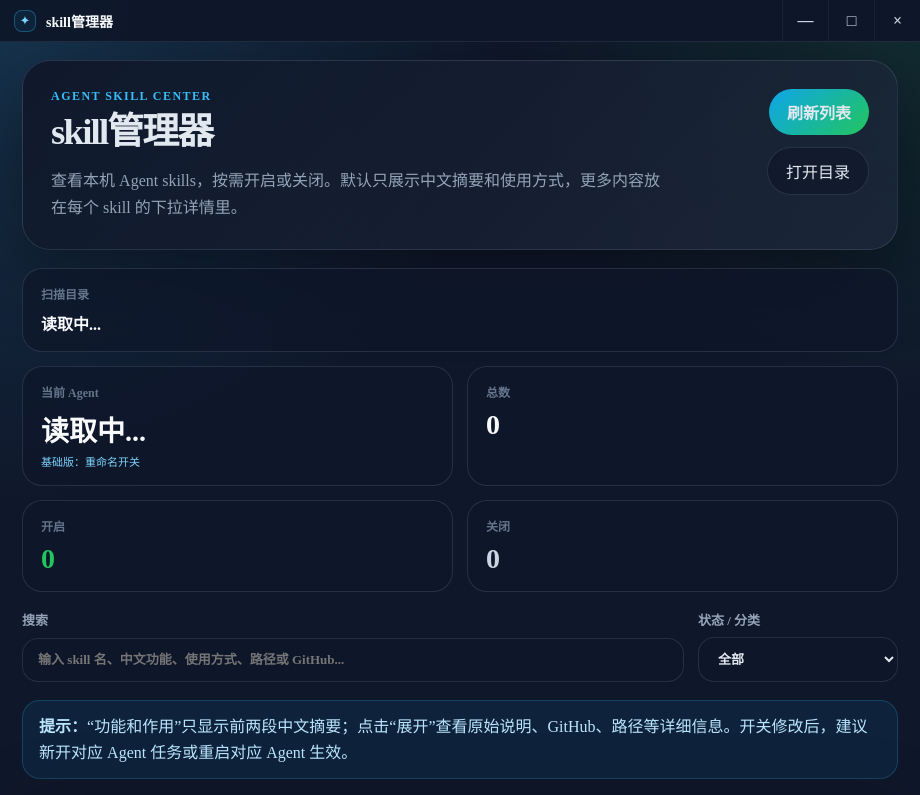
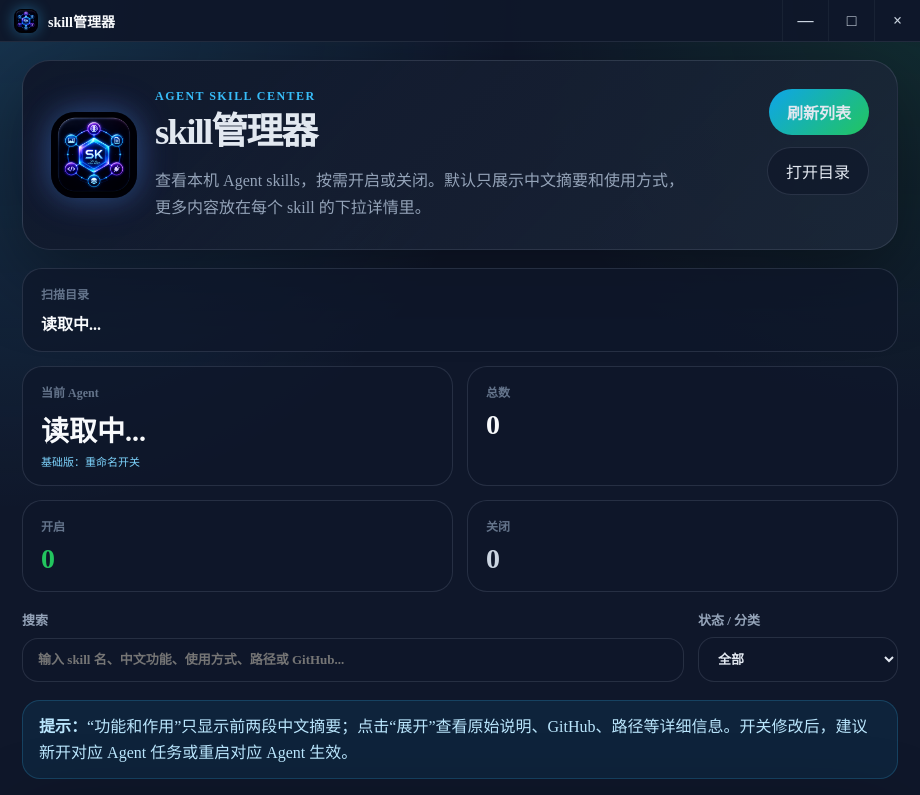
Before and after one commit to 2963623252-gif/-, an Electron app: page src/index.html in a window 920 px wide. Shown: the top 795 px of the page. Drawn offline with Linux system fonts and the light colour scheme; no server answers.

Commit message:
Add skill manager app icon

```diff
--- a/src/index.html
+++ b/src/index.html
@@ -5,12 +5,13 @@
     <meta http-equiv="Content-Security-Policy" content="default-src 'self'; style-src 'self' 'unsafe-inline'; script-src 'self'; img-src 'self' data:;" />
     <meta name="viewport" content="width=device-width, initial-scale=1.0" />
     <title>skill管理器</title>
+    <link rel="icon" type="image/png" href="../assets/app-icon.png" />
     <link rel="stylesheet" href="styles.css" />
   </head>
   <body>
     <header class="window-bar" aria-label="窗口栏">
       <div class="window-drag-area">
-        <span class="window-mark">✦</span>
+        <img class="window-icon" src="../assets/app-icon.png" alt="" />
         <span class="window-title">skill管理器</span>
       </div>
       <div class="window-controls" aria-label="窗口控制">
@@ -22,10 +23,13 @@
 
     <main class="app-shell">
       <section class="hero">
-        <div>
-          <p class="eyebrow">Agent Skill Center</p>
-          <h1>skill管理器</h1>
-          <p class="subtitle">查看本机 Agent skills，按需开启或关闭。默认只展示中文摘要和使用方式，更多内容放在每个 skill 的下拉详情里。</p>
+        <div class="hero-main">
+          <img class="hero-icon" src="../assets/app-icon.png" alt="skill管理器图标" />
+          <div class="hero-copy">
+            <p class="eyebrow">Agent Skill Center</p>
+            <h1>skill管理器</h1>
+            <p class="subtitle">查看本机 Agent skills，按需开启或关闭。默认只展示中文摘要和使用方式，更多内容放在每个 skill 的下拉详情里。</p>
+          </div>
         </div>
         <div class="hero-actions">
           <button id="refreshBtn" class="button primary">刷新列表</button>
--- a/src/main.js
+++ b/src/main.js
@@ -7,6 +7,10 @@ const {
   setActiveProfile,
   getActiveProfile,
 } = require('./agent-profiles');
+
+const appIconPath = path.join(__dirname, '..', 'assets', process.platform === 'win32' ? 'app-icon.ico' : 'app-icon.png');
+
+app.setAppUserModelId('com.local.skill-manager');
 
 let mainWindow;
 
@@ -20,6 +24,7 @@ function createWindow() {
     frame: false,
     autoHideMenuBar: true,
     backgroundColor: '#0f172a',
+    icon: appIconPath,
     show: false,
     webPreferences: {
       preload: path.join(__dirname, 'preload.js'),
--- a/src/styles.css
+++ b/src/styles.css
@@ -23,7 +23,7 @@ html,
 body {
   margin: 0;
   min-height: 100%;
-  font-family: Inter, "Microsoft YaHei", "PingFang SC", system-ui, -apple-system, BlinkMacSystemFont, "Segoe UI", sans-serif;
+  font-family: "思源宋体";
   background:
     radial-gradient(circle at top left, rgba(56, 189, 248, 0.18), transparent 32rem),
     radial-gradient(circle at top right, rgba(34, 197, 94, 0.12), transparent 26rem),
@@ -53,6 +53,26 @@ select {
   border-radius: 28px;
   background: linear-gradient(135deg, rgba(15, 23, 42, 0.95), rgba(30, 41, 59, 0.76));
   box-shadow: var(--shadow);
+}
+
+.hero-main {
+  display: flex;
+  align-items: center;
+  gap: 18px;
+  min-width: 0;
+}
+
+.hero-icon {
+  width: 86px;
+  height: 86px;
+  flex: 0 0 auto;
+  border-radius: 24px;
+  object-fit: cover;
+  box-shadow: 0 0 28px rgba(56, 189, 248, 0.28), 0 0 42px rgba(124, 58, 237, 0.22);
+}
+
+.hero-copy {
+  min-width: 0;
 }
 
 .eyebrow {
@@ -807,17 +827,13 @@ tbody td:nth-child(5) {
   overflow: hidden;
 }
 
-.window-mark {
-  display: inline-grid;
-  place-items: center;
-  width: 22px;
-  height: 22px;
-  border: 1px solid rgba(56, 189, 248, 0.32);
+.window-icon {
+  width: 24px;
+  height: 24px;
+  flex: 0 0 auto;
   border-radius: 8px;
-  color: #7dd3fc;
-  background: rgba(14, 165, 233, 0.08);
-  font-size: 13px;
-  line-height: 1;
+  object-fit: cover;
+  box-shadow: 0 0 14px rgba(56, 189, 248, 0.42);
 }
 
 .window-title {
@@ -941,3 +957,20 @@ thead th {
   top: auto !important;
   z-index: auto !important;
 }
+
+/* v1.6：软件图标适配 */
+@media (max-width: 720px) {
+  .hero {
+    align-items: stretch;
+  }
+
+  .hero-main {
+    align-items: flex-start;
+  }
+
+  .hero-icon {
+    width: 64px;
+    height: 64px;
+    border-radius: 18px;
+  }
+}
```
Also changed, not shown: package.json (+41 -13 lines), assets/app-icon.ico (added), assets/app-icon.png (added).
